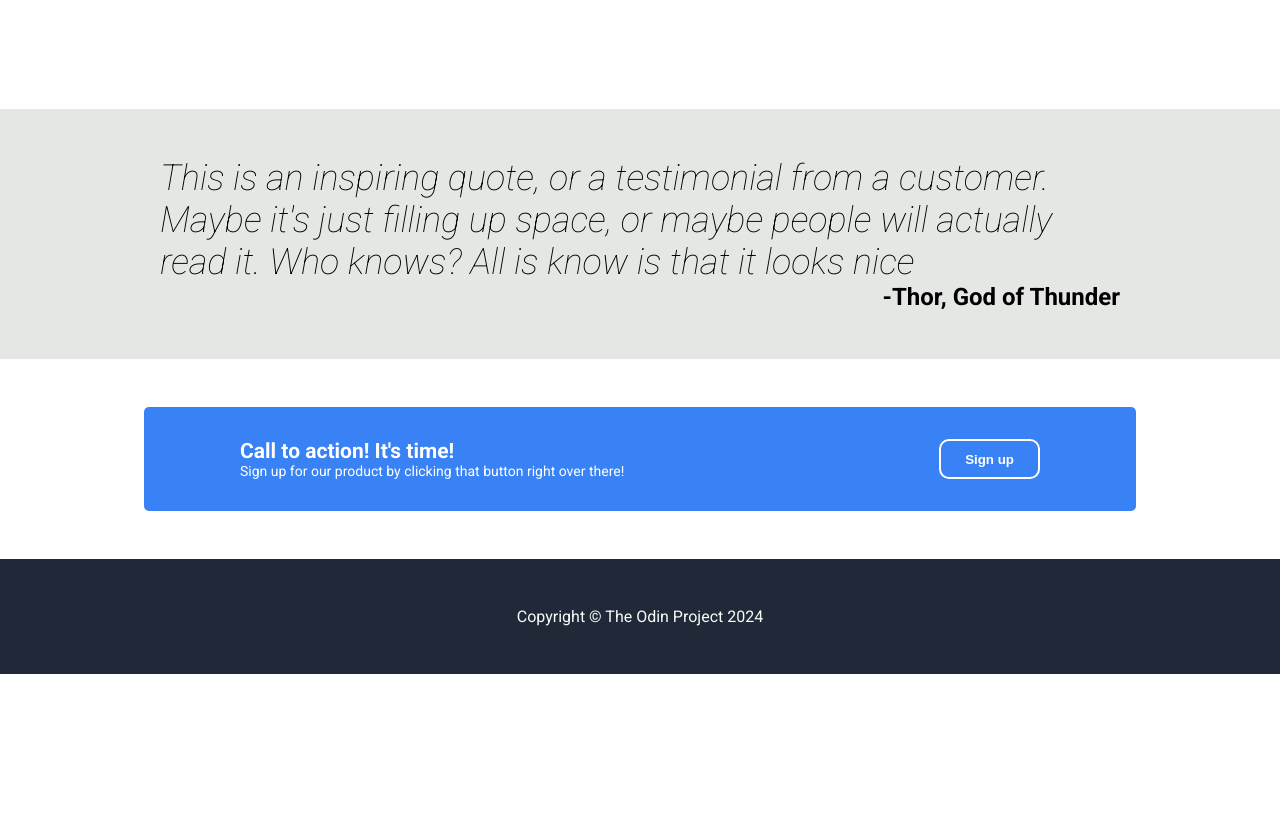
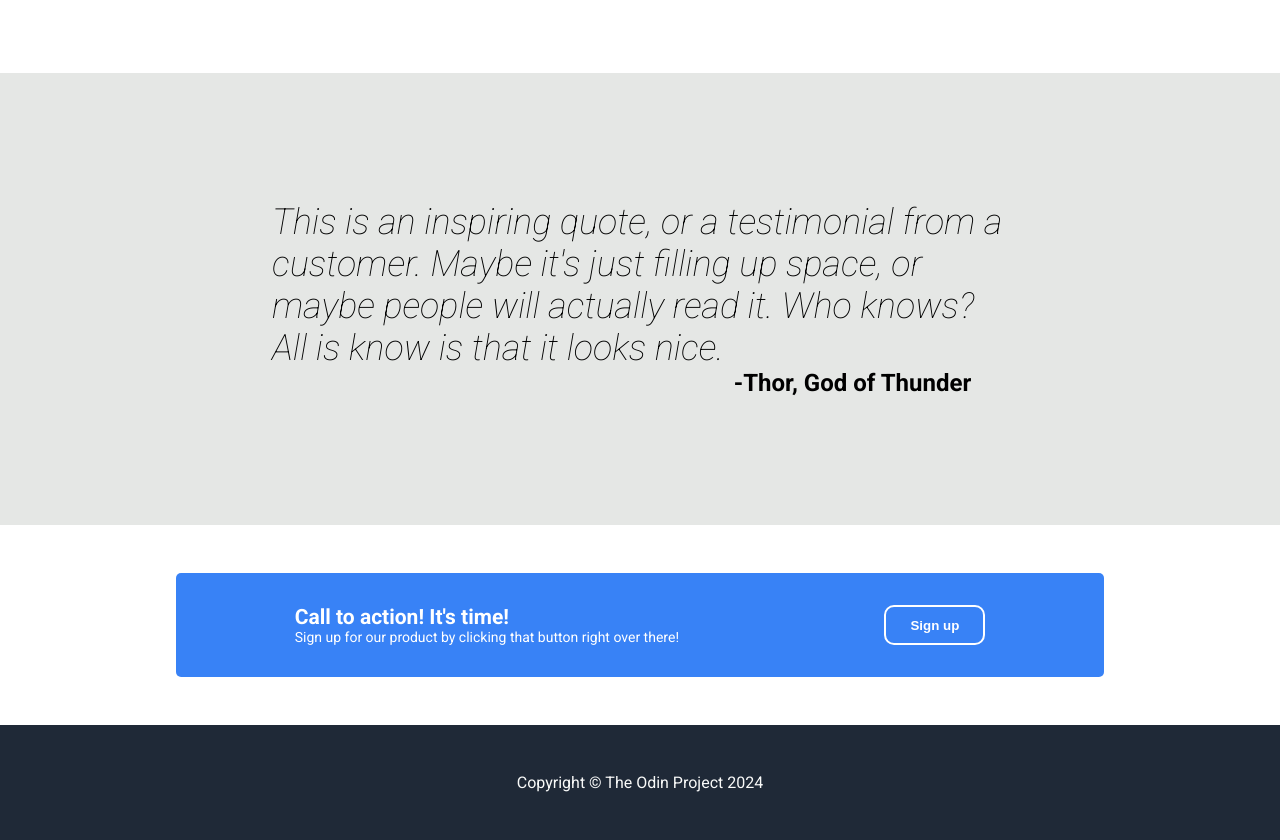
Before and after one commit to 98bit/odin-landing-page, a plain HTML site: page index.html in a window 1280 px wide. Shown: the part 844-1684 px from the top of the page. Before the commit the page ends 1518 px from the top, so only its background shows below. Drawn offline with Linux system fonts and the light colour scheme.

Commit message:
Fix quote spacing

```diff
--- a/index.html
+++ b/index.html
@@ -55,10 +55,12 @@
         </section>
 
         <section class="quote">
-            <p>This is an inspiring quote, or a testimonial from a customer. Maybe it's just filling up space, or maybe
-                people will actually read it. Who knows? All is know is that it looks nice
-            </p>
-            <div class="author">-Thor, God of Thunder</div>
+            <div class="quote-box">
+                <p>This is an inspiring quote, or a testimonial from a customer. Maybe it's just filling up space, or maybe
+                people will actually read it. Who knows? All is know is that it looks nice.
+                </p>
+                <div class="author">-Thor, God of Thunder</div>
+            </div>
         </section>
 
         <section class="end">
--- a/styles.css
+++ b/styles.css
@@ -1,4 +1,5 @@
 @import url('https://fonts.googleapis.com/css2?family=Roboto:ital,wght@0,100;0,300;0,400;0,500;0,700;0,900;1,100;1,300;1,400;1,500;1,700;1,900&display=swap');
+
 * {
     margin: 0;
     padding: 0;
@@ -6,16 +7,11 @@
 
 body {
     font-family: 'Roboto', sans-serif;
-    min-height: 100vh;
     display: flex;
     flex-direction: column;
 }
 
-header,
-section,
-footer {
-    padding: 3rem 10rem;
-}
+header, section, footer { padding: 3rem 12rem; }
 
 header {
     display: flex;
@@ -23,8 +19,7 @@ header {
     align-items: center;
 }
 
-section,
-footer {
+section, footer {
     display: flex;
     flex-direction: column;
     align-items: center;
@@ -38,6 +33,7 @@ footer {
 .logo {
     font-size: 24px;
     font-weight: bold;
+    flex-shrink: 0;
 }
 
 ul {
@@ -47,7 +43,6 @@ ul {
     margin: 0;
     gap: 16px;
     font-size: 14px;
-    flex-shrink: 0;
 }
 
 button {
@@ -56,11 +51,12 @@ button {
     font-weight: bold;
     border: 0;
     text-decoration-style: none;
+    flex-shrink: 0;
 }
 
 .hero {
     display: flex;
-    padding-bottom: 100px;
+    padding-bottom: 4rem;
 }
 
 .hero-text { width: 26em; }
@@ -91,13 +87,12 @@ button {
     margin-top: 12px;
 }
 
-.info {
-    padding-bottom: 7rem;
-}
+.info { padding-bottom: 7rem; }
 
 .info-container {
     display: flex;
     justify-content: center;
+    flex-wrap: wrap;
     gap: 5rem;
 }
 
@@ -123,12 +118,15 @@ button {
     margin-top: 1rem;
 }
 
-.info p {
-    margin-top: 1rem;
-}
+.info p { margin-top: 1rem; }
 
 .quote {
     background-color: #e5e7e5;
+}
+
+.quote-box {
+    max-width: 49rem;
+    padding: 5rem;
 }
 
 .quote p {
@@ -137,19 +135,21 @@ button {
     font-style: italic;
 }
 
-.quote .author {
+.author {
+    display: block;
+    width: 95%;
+    text-align: end;
     font-size: 24px;
     font-weight: bold;
-    margin-left: auto;
 }
 
 .end-container {
     display: flex;
-    justify-content: space-between;
+    justify-content: space-around;
     background-color: #3882f6;
     color: white;
-    width: 50rem;
-    padding: 2rem 6rem;
+    width: 100%;
+    padding: 2rem 1rem;
     border-radius: 5px;
     font-size: 14px;
 }
```
